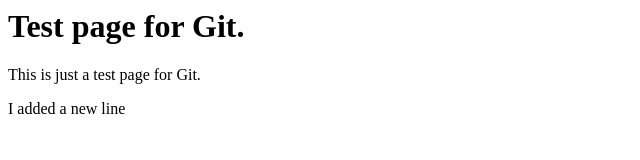
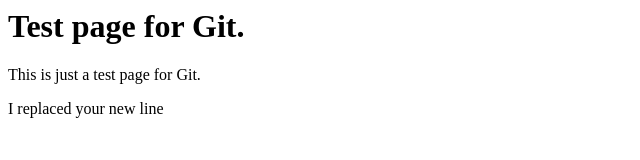
Before and after one commit to bdowell/Learning, a plain HTML site: page index.html in a window 1280 px wide. Shown: the full height of the page, 0-640 px from the left. Drawn offline with Linux system fonts and the light colour scheme.

Commit message:
Changed your line.

```diff
--- a/index.html
+++ b/index.html
@@ -5,6 +5,6 @@
     <body>
         <h1>Test page for Git.</h1>
         <p>This is just a test page for Git.</p>
-        <p>I added a new line</p>
+        <p>I replaced your new line</p>
     </body>
 </html>
```
